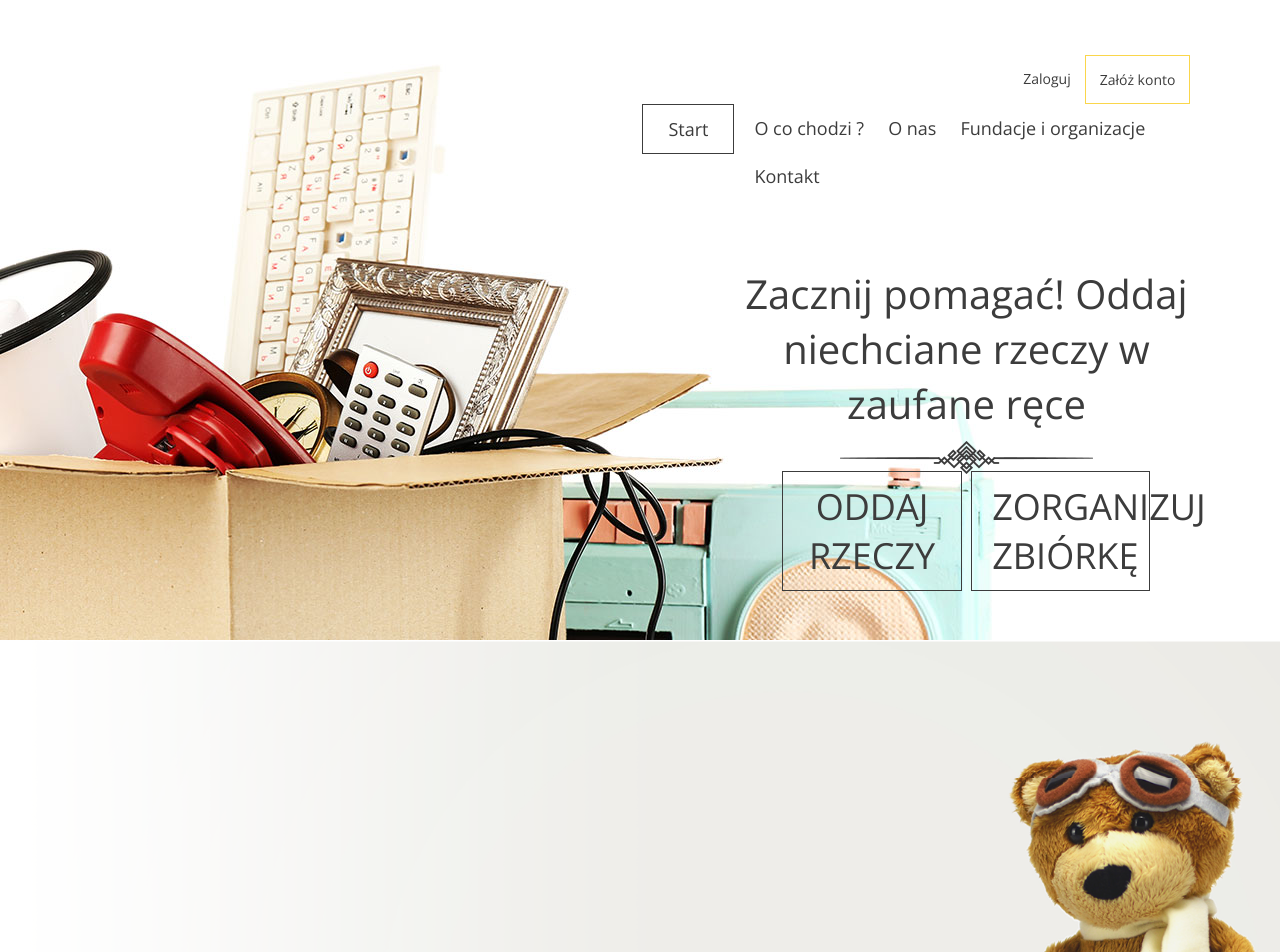
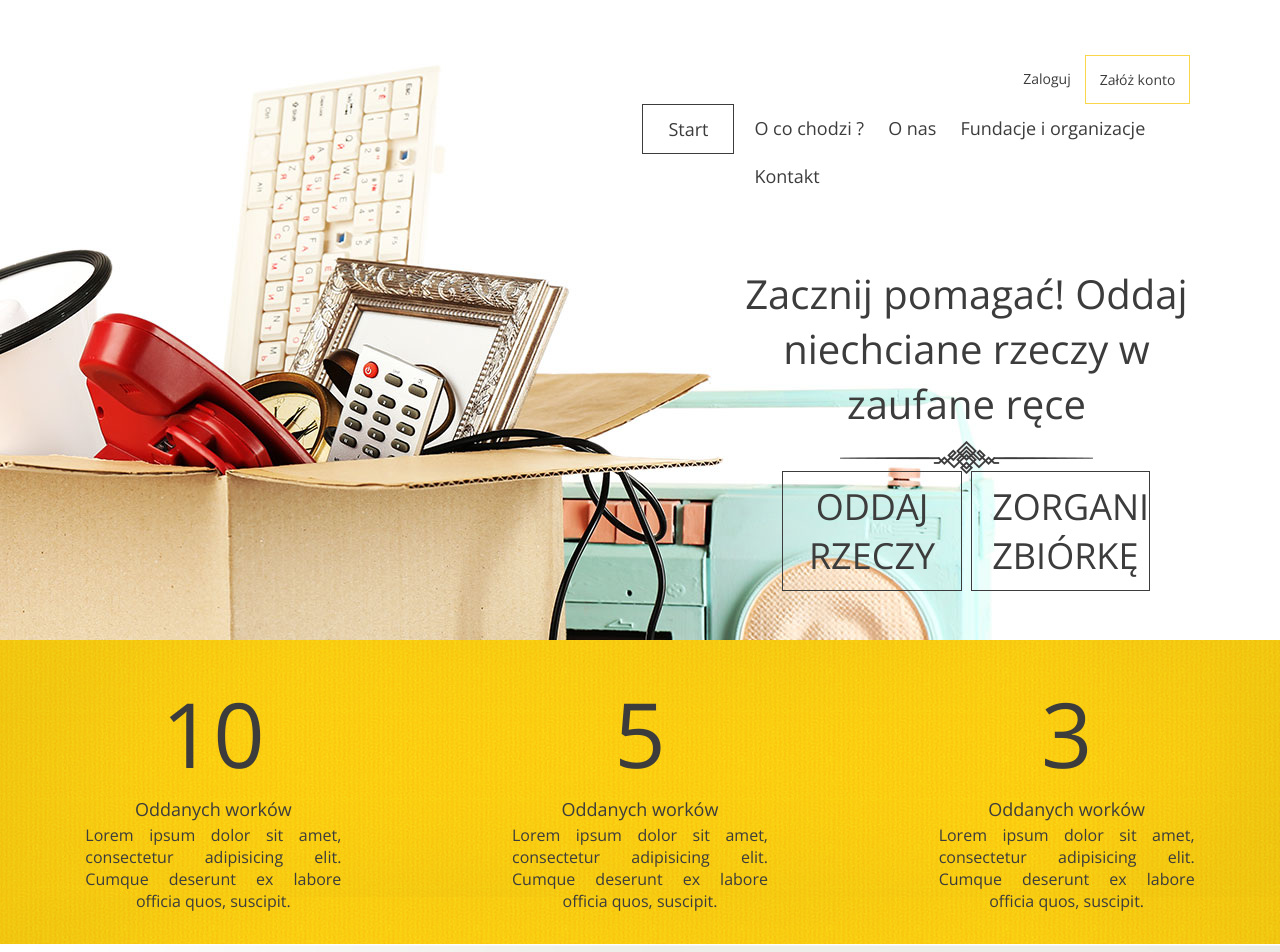
Before and after one commit to rafalheller/projekt-oddaj-rzeczy, a React (Create React App) app: page / in a window 1280 px wide. Shown: the top 952 px of the page. Built offline with nearby package versions, Linux system fonts and the light colour scheme.

Commit message:
add section with stats

```diff
--- a/src/components/Header.js
+++ b/src/components/Header.js
@@ -10,7 +10,7 @@ class Header extends Component {
     render() {
         return (
 
-
+            <>
                 <header id='header'>
                     <div className="top-menu-wrapper">
                         <ul className='log'>
@@ -43,8 +43,28 @@ class Header extends Component {
                     {/*    <Rectangles/>*/}
                     {/*</div>*/}
                 </header>
+                <section id='stats'>
+                    <div className='column'>
+                        <h2 className="counter">10</h2>
+                        <h3>Oddanych worków</h3>
+                        <p>Lorem ipsum dolor sit amet, consectetur adipisicing elit. Cumque deserunt ex labore officia
+                            quos, suscipit.</p>
+                    </div>
+                    <div className='column'>
+                        <h2 className="counter">5</h2>
+                        <h3>Oddanych worków</h3>
+                        <p>Lorem ipsum dolor sit amet, consectetur adipisicing elit. Cumque deserunt ex labore officia
+                            quos, suscipit.</p>
+                    </div>
+                    <div className='column'>
+                        <h2 className="counter">3</h2>
+                        <h3>Oddanych worków</h3>
+                        <p>Lorem ipsum dolor sit amet, consectetur adipisicing elit. Cumque deserunt ex labore officia
+                            quos, suscipit.</p>
+                    </div>
+                </section>
 
-
+            </>
         );
     }
 }
--- a/src/scss/components/Header.scss
+++ b/src/scss/components/Header.scss
@@ -197,6 +197,7 @@ $main-color: #3c3c3c;
 .big-button {
   border: 1px solid $main-color;
   text-transform: uppercase;
+  overflow: hidden;
   width: 40%;
   text-align: center;
   margin: 4rem;
@@ -204,6 +205,7 @@ $main-color: #3c3c3c;
   display: inline-block;
   position: absolute;
   bottom: 10%;
+
   &:last-of-type {
     right: 0;
   }
@@ -213,3 +215,44 @@ $main-color: #3c3c3c;
   }
 
 }
+
+// STATSS===========================
+#stats {
+  width: 100%;
+  height: 38vh;
+  background-image: url("./../images/Bg.png");
+  background-size: contain;
+  display: flex;
+  justify-content:space-around ;
+  align-items: center;
+
+  .column {
+    width: 20%;
+    text-align: center;
+    height: 80%;
+    display: flex;
+    flex-direction: column;
+    justify-content: space-around;
+
+
+    h2 {
+
+      font-size: 9rem;
+      font-weight: 300;
+
+    }
+
+    h3 {
+      font-size: 1.8rem;
+      font-weight: 300;
+    }
+
+    p {
+      font-size: 1.6rem;
+      text-align: justify;
+      text-align-last: center;
+      //margin: 0 auto;
+
+    }
+  }
+}
```
Also changed, not shown: src/images/Bg.png (added). Lines whose indentation alone changed are shown as unchanged.
